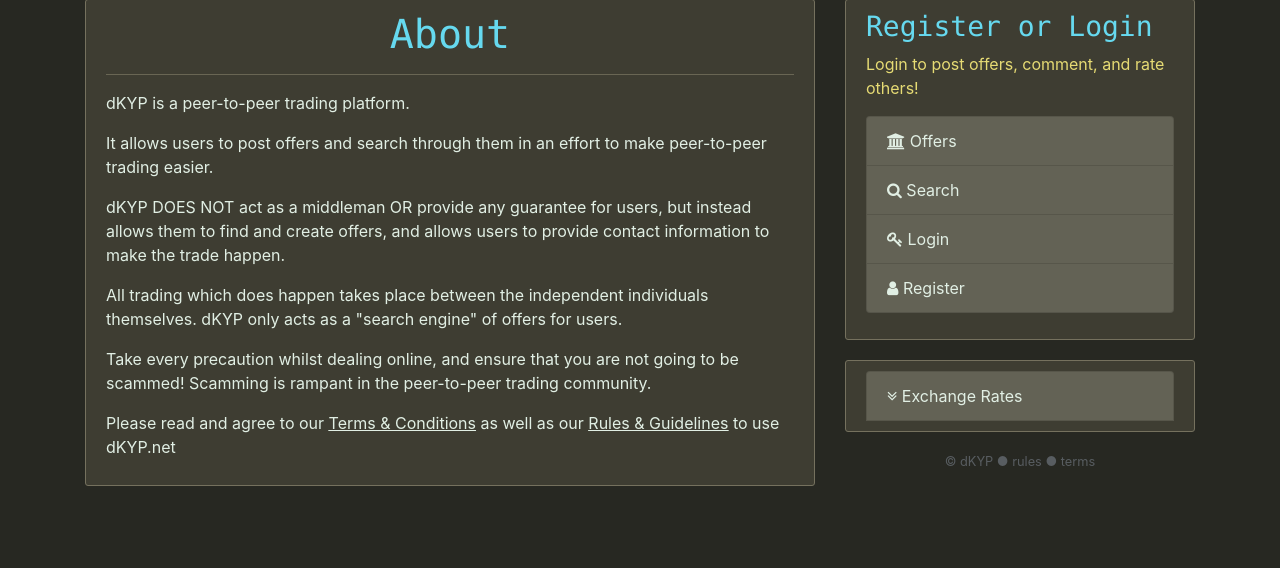
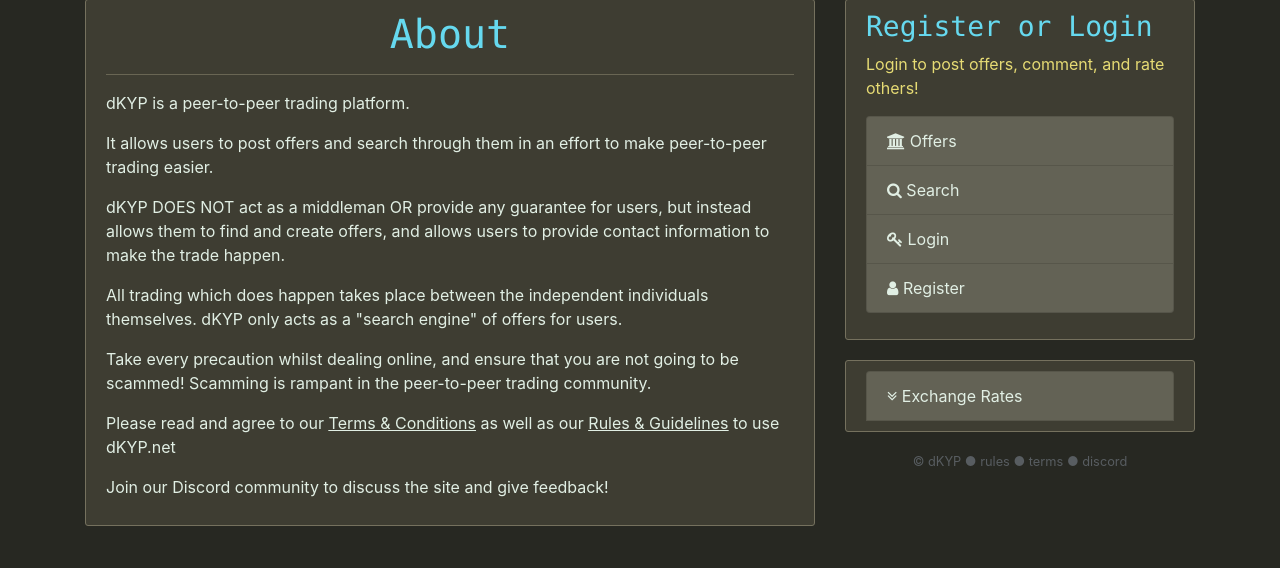
Before and after one commit to Va1a/crytter, a Flask app: page /about in a window 1280 px wide. Shown: the part 81-649 px from the top of the page. Run offline with Flask 2, Linux system fonts and the light colour scheme; some libraries are stand-ins or nearby versions.

Commit message:
Add discord

```diff
--- a/crytter/main/routes.py
+++ b/crytter/main/routes.py
@@ -37,6 +37,11 @@ def about():
 @main.route('/robots.txt')
 def robots():
 	return send_from_directory('static', 'robots.txt')
+
+# DISCORD
+@main.route('/discord')
+def discord():
+	return redirect('https://discord.gg/6wYH3WE88x'), 302
 
 # FAVICON
 @main.route('/favicon.ico')
--- a/crytter/templates/about.html
+++ b/crytter/templates/about.html
@@ -10,5 +10,6 @@
 		<p>All trading which does happen takes place between the independent individuals themselves. dKYP only acts as a "search engine" of offers for users.</p>
 		<p>Take every precaution whilst dealing online, and ensure that you are not going to be scammed! Scamming is rampant in the peer-to-peer trading community.</p>
 		<p>Please read and agree to our <u><a href="{{url_for('main.help', topic='terms')}}">Terms & Conditions</a></u> as well as our <u><a href="{{url_for('main.help', topic='rules')}}">Rules & Guidelines</a></u> to use dKYP.net</p>
+		<p><a href="{{ url_for('main.discord') }} ">Join our Discord community</a> to discuss the site and give feedback!</p>
 	</div>
 {% endblock content %}
--- a/crytter/templates/layout.html
+++ b/crytter/templates/layout.html
@@ -147,7 +147,7 @@ var currencyDropped = getCookie('currencyDropdown');
 
 		     	 </div>
 		    </div>
-	    <small style="color: #585d61; display: block; text-align: center;">© dKYP ● <a href="{{ url_for('main.help', topic='rules') }}">rules</a> ● <a href="{{ url_for('main.help', topic='terms') }}">terms</a></small>
+	    <small style="color: #585d61; display: block; text-align: center;">© dKYP ● <a href="{{ url_for('main.help', topic='rules') }}">rules</a> ● <a href="{{ url_for('main.help', topic='terms') }}">terms</a> ● <a href="{{ url_for('main.discord') }}">discord</a></small>
 	    </div>
 	  </div>
 	<script type="text/javascript">if(currencyDropped == 'true'){document.getElementById('currencyList').classList.add('show'); e = document.getElementById('down-arrow'); e.classList.remove('fa-angle-double-down'); e.classList.add('fa-angle-double-up')}</script>
```
